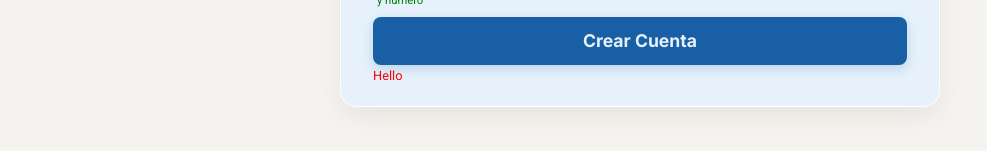
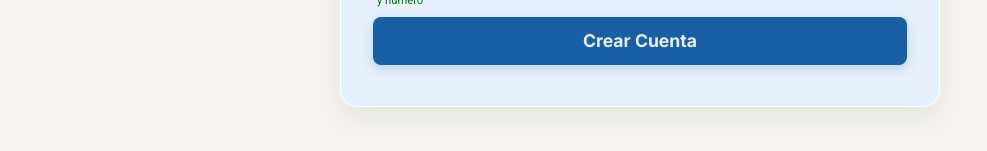
Before and after one commit to anthony-dlc/habil, a React (Vite) app: page / in a window 1280 px wide. Shown: the part 441-592 px from the top of the page, without its empty margins (0-987 px from the left). Built offline with nearby package versions, Linux system fonts and the light colour scheme; no server answers.

Commit message:
Eliminate error message

```diff
--- a/src/components/signUp/SignUp.jsx
+++ b/src/components/signUp/SignUp.jsx
@@ -138,7 +138,6 @@ function SignUp() {
           </label>
         </div>
         {errorMsg && <p className="signUp-ErrorMsg">{errorMsg}</p>}{" "}
-        <p className="signUp-ErrorMsg">Hello</p>
         <button type="submit" className="signUp-btn">
           Crear Cuenta
         </button>
```
